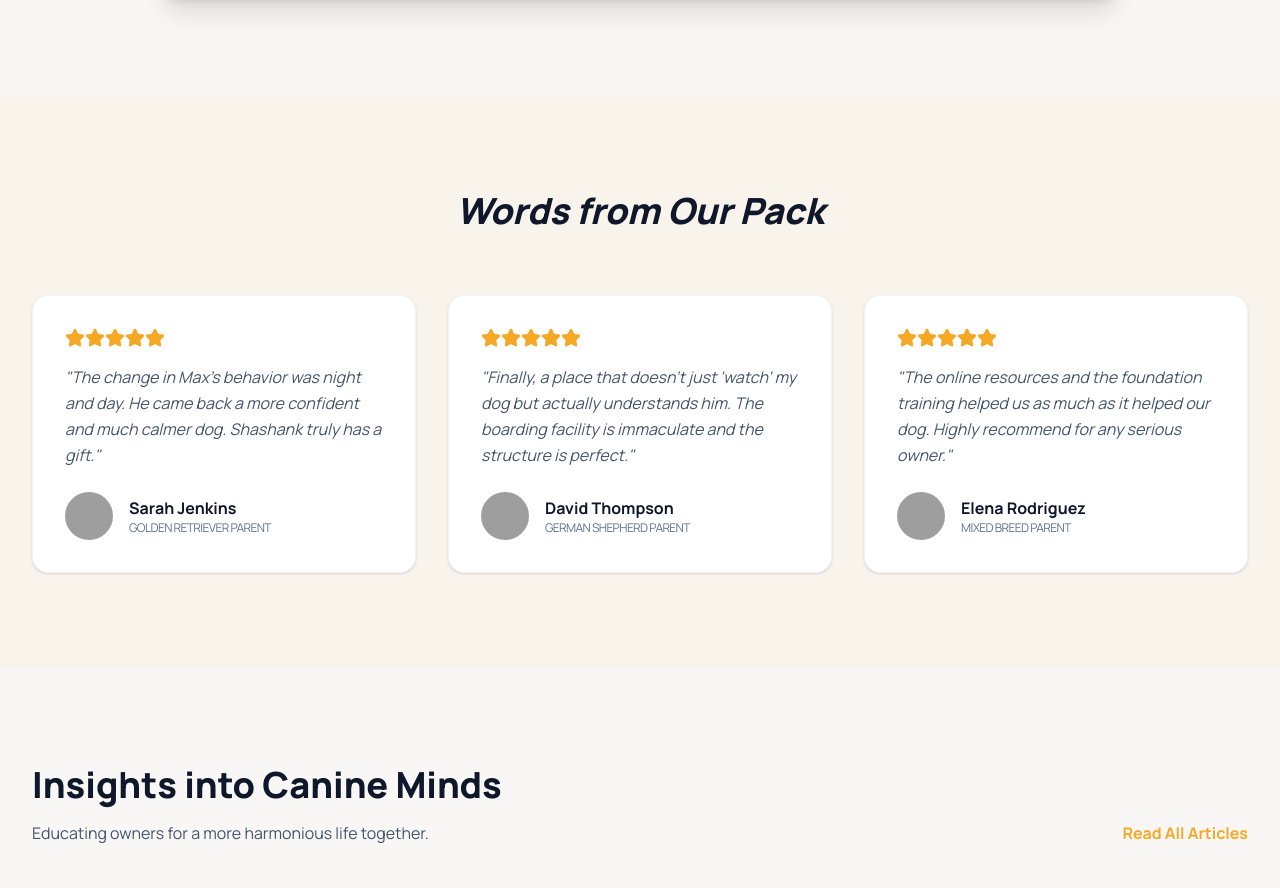
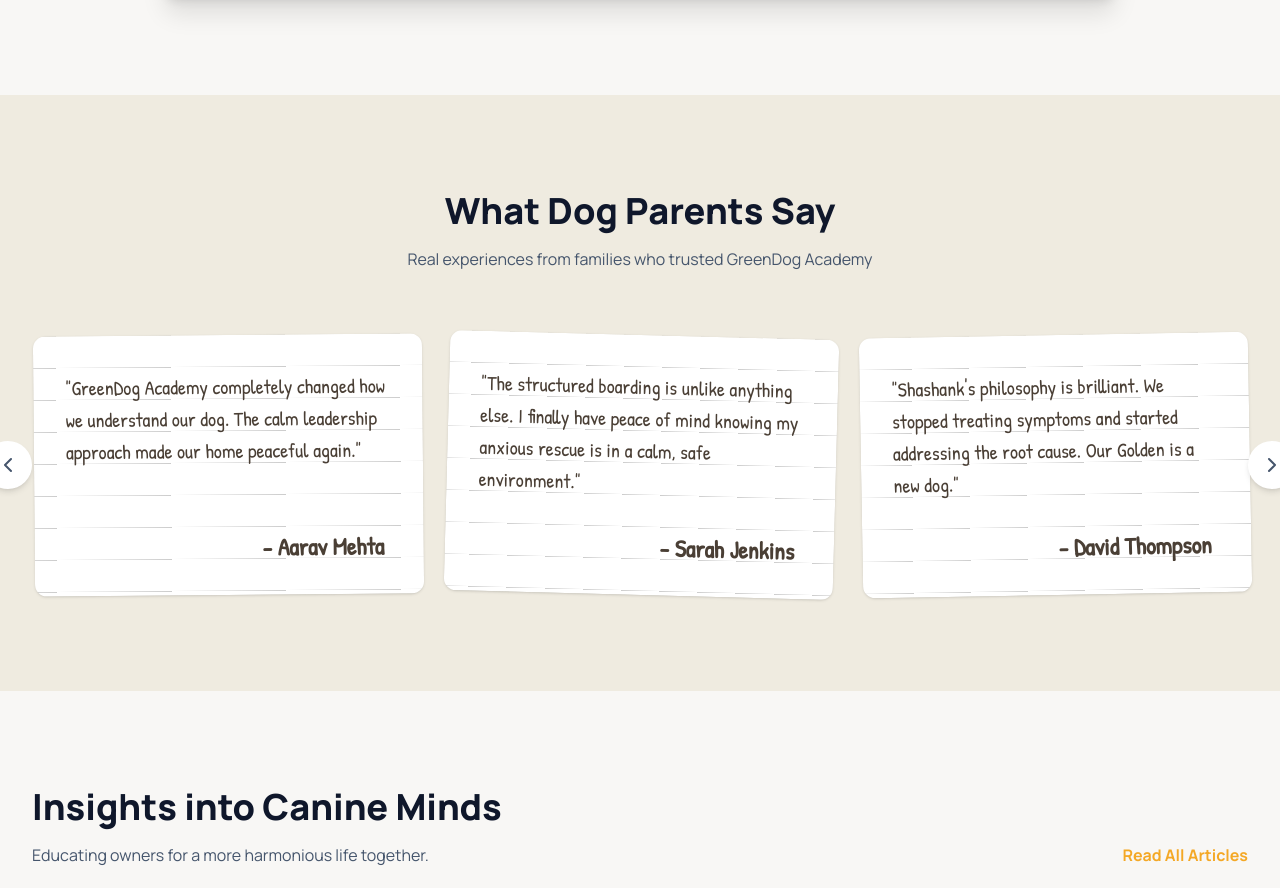
Before and after one commit to devific/gda, a React (Vite) app: page / in a window 1280 px wide. Shown: the part 3848-4736 px from the top of the page. Built offline with nearby package versions, Linux system fonts and the light colour scheme; grey boxes are pictures that could not be loaded.

Commit message:
Refactor components and improve testimonials functionality

```diff
--- a/package.json
+++ b/package.json
@@ -4,7 +4,7 @@
   "version": "0.0.0",
   "type": "module",
   "scripts": {
-    "dev": "vite --port=3000 --host=0.0.0.0",
+    "dev": "vite --host=0.0.0.0",
     "build": "vite build",
     "preview": "vite preview",
     "clean": "rm -rf dist",
--- a/src/components/Testimonials.tsx
+++ b/src/components/Testimonials.tsx
@@ -1,68 +1,233 @@
-import { motion } from 'motion/react';
-import { Star } from 'lucide-react';
+import { useState, useEffect, useRef } from "react";
+import { motion } from "motion/react";
+import { ChevronLeft, ChevronRight } from "lucide-react";
 
-const reviews = [
+const testimonials = [
   {
-    name: 'Sarah Jenkins',
-    role: 'Golden Retriever Parent',
-    text: "The change in Max's behavior was night and day. He came back a more confident and much calmer dog. Shashank truly has a gift.",
-    image: 'https://lh3.googleusercontent.com/aida-public/AB6AXuBxnyTl0twPsZjY-3uacKHnCz08LKswNUhTz11mLOBzVk5aJAZh-Vh2nvVgY0EEXHghUEgmv8e-o2biFBtyXhYMuEI3-rxzUVv7XbVmLNfhTXFC9sp9Tw-OMIUJf5qUUetnp4ZdfxarQzRv9Q0XUdjd7fPEKK49JxVqJqPhQw_TZeUj-0MJRIDscyuh9viUOJFEu1_a3exlK1e3TAmW2cZDoymVAH4ZTSHjVO9WJEX3YnCX5zkvQA93k2lwBOMzcc-eBLDZnnDYd_Jg',
+    id: 1,
+    text: "GreenDog Academy completely changed how we understand our dog. The calm leadership approach made our home peaceful again.",
+    name: "Aarav Mehta",
   },
   {
-    name: 'David Thompson',
-    role: 'German Shepherd Parent',
-    text: "Finally, a place that doesn't just 'watch' my dog but actually understands him. The boarding facility is immaculate and the structure is perfect.",
-    image: 'https://lh3.googleusercontent.com/aida-public/AB6AXuD1fly_5naP3hZkrDfYNkhH3967VhBzqCdwB8dw9AHahHpuziN7tocpKcsV7liRRmLtlxikz6705dokj0zjwG3Vd7Lf4UA_X7Y7ltw7hGXZdHm0jOtXLnFDXLJf4xHIDfz4aXffzHFBPf9-ShSr-s3g1i2F0UPoQVSGEAl-mTOTopXJuxGj8d1FekbEyS5M7NYJZE7szG0x_nJeGVlVPx9uV3m6xZ0zRQwWpsc7pPUFSvfj7bu-f5a8-srJFbemBzh4Gac09KKB0GEw',
+    id: 2,
+    text: "The structured boarding is unlike anything else. I finally have peace of mind knowing my anxious rescue is in a calm, safe environment.",
+    name: "Sarah Jenkins",
   },
   {
-    name: 'Elena Rodriguez',
-    role: 'Mixed Breed Parent',
-    text: 'The online resources and the foundation training helped us as much as it helped our dog. Highly recommend for any serious owner.',
-    image: 'https://lh3.googleusercontent.com/aida-public/AB6AXuCFjDhwV_78JxOR1LusElHYS1Z6pWOo-U_CK-E6PuK53m2aH9p_sThqKszLL7vli8issk2fn3pgEFIxUBsP5wJCsH2P_SObRj42WMoOzqdRMTIN1_9udsXxmZ7aN6R9_l9dqTtzwEIDvjAIckT5Zl7p6nZCQgGh7VfsqRSg0PyL5XIFEo93tVyIwi3f7LHSgxwjAA1ccxu-S6Xe8xD-PZ_3YbvWA8PAfsytMmrjsowdBK4pH8rxFEwVhR35cmxcrJHScU82eEkiscjo',
+    id: 3,
+    text: "Shashank's philosophy is brilliant. We stopped treating symptoms and started addressing the root cause. Our Golden is a new dog.",
+    name: "David Thompson",
+  },
+  {
+    id: 4,
+    text: "I was skeptical about 'psychology-based' training, but the results speak for themselves. The staff is incredibly knowledgeable.",
+    name: "Elena Rodriguez",
+  },
+  {
+    id: 5,
+    text: "It's not just a facility; it's an education for both dogs and owners. The daily routine they established saved our sanity.",
+    name: "Michael Chen",
+  },
+  {
+    id: 6,
+    text: "Professional, clean, and truly caring. They don't just watch your dog; they actively improve their state of mind.",
+    name: "Jessica Taylor",
   },
 ];
 
+const trackItems = [...testimonials, ...testimonials, ...testimonials];
+
 export default function Testimonials() {
+  const [activeIndex, setActiveIndex] = useState(testimonials.length);
+  const [isTransitioning, setIsTransitioning] = useState(false);
+  const [isMounted, setIsMounted] = useState(false);
+  const [visibleCount, setVisibleCount] = useState(3);
+  const [itemWidth, setItemWidth] = useState(0);
+  const itemRef = useRef<HTMLDivElement>(null);
+
+  useEffect(() => {
+    const updateLayout = () => {
+      if (window.innerWidth >= 1024) setVisibleCount(3);
+      else if (window.innerWidth >= 768) setVisibleCount(2);
+      else setVisibleCount(1);
+
+      if (itemRef.current) {
+        setItemWidth(itemRef.current.offsetWidth);
+      }
+    };
+
+    updateLayout();
+    setIsMounted(true);
+    window.addEventListener("resize", updateLayout);
+    const timeoutId = setTimeout(updateLayout, 100);
+
+    return () => {
+      window.removeEventListener("resize", updateLayout);
+      clearTimeout(timeoutId);
+    };
+  }, []);
+
+  useEffect(() => {
+    if (isMounted && !isTransitioning) {
+      const timer = setTimeout(() => {
+        setIsTransitioning(true);
+      }, 50);
+      return () => clearTimeout(timer);
+    }
+  }, [isMounted, isTransitioning]);
+
+  const next = () => {
+    if (!isTransitioning) return;
+    setActiveIndex((prev) => prev + 1);
+  };
+
+  const prev = () => {
+    if (!isTransitioning) return;
+    setActiveIndex((prev) => prev - 1);
+  };
+
+  const handleAnimationComplete = () => {
+    if (activeIndex >= testimonials.length * 2) {
+      setIsTransitioning(false);
+      setActiveIndex(activeIndex - testimonials.length);
+    } else if (activeIndex <= 0) {
+      setIsTransitioning(false);
+      setActiveIndex(activeIndex + testimonials.length);
+    }
+  };
+
   return (
-    <section className="py-24 bg-primary/5">
-      <div className="max-w-7xl mx-auto px-4 sm:px-6 lg:px-8">
+    <section className="py-24 bg-[#EFEBE0] overflow-hidden relative">
+      <style>{`
+        @import url('https://fonts.googleapis.com/css2?family=Patrick+Hand&display=swap');
+        .font-handwriting {
+          font-family: 'Patrick Hand', cursive;
+        }
+        .paper-lines {
+          background-image: repeating-linear-gradient(transparent, transparent 31px, rgba(0,0,0,0.2) 32px);
+          background-attachment: local;
+        }
+      `}</style>
+      <div className="max-w-7xl mx-auto px-4 sm:px-6 lg:px-8 relative">
+        <div className="text-center mb-16">
           <motion.h2
             initial={{ opacity: 0, y: 20 }}
             whileInView={{ opacity: 1, y: 0 }}
             viewport={{ once: true }}
-          className="text-4xl font-extrabold text-center mb-16 italic"
+            className="text-4xl font-extrabold mb-4"
           >
-          Words from Our Pack
+            What Dog Parents Say
           </motion.h2>
-        <div className="grid grid-cols-1 md:grid-cols-3 gap-8">
-          {reviews.map((review, index) => (
+          <motion.p
+            initial={{ opacity: 0, y: 20 }}
+            whileInView={{ opacity: 1, y: 0 }}
+            viewport={{ once: true }}
+            transition={{ delay: 0.2 }}
+            className="text-slate-600"
+          >
+            Real experiences from families who trusted GreenDog Academy
+          </motion.p>
+        </div>
+
+        <div className="relative">
+          {/* Arrows */}
+          <button
+            onClick={prev}
+            aria-label="Previous testimonials"
+            className="absolute left-0 top-1/2 -translate-y-1/2 -translate-x-4 lg:-translate-x-12 z-10 w-12 h-12 rounded-full bg-white shadow-md flex items-center justify-center text-slate-600 hover:text-[#F4A623] hover:bg-[#f0ead6] transition-colors"
+          >
+            <ChevronLeft className="w-6 h-6" />
+          </button>
+
+          <button
+            onClick={next}
+            aria-label="Next testimonials"
+            className="absolute right-0 top-1/2 -translate-y-1/2 translate-x-4 lg:translate-x-12 z-10 w-12 h-12 rounded-full bg-white shadow-md flex items-center justify-center text-slate-600 hover:text-[#F4A623] hover:bg-[#f0ead6] transition-colors"
+          >
+            <ChevronRight className="w-6 h-6" />
+          </button>
+
+          {/* Slider */}
+          <div className="overflow-hidden px-2 py-8 -mx-2 -my-8">
             <motion.div
-              key={review.name}
-              initial={{ opacity: 0, scale: 0.9 }}
-              whileInView={{ opacity: 1, scale: 1 }}
+              className="flex gap-6 cursor-grab active:cursor-grabbing"
+              drag="x"
+              dragConstraints={{ left: -10000, right: 10000 }}
+              dragElastic={0.2}
+              onDragEnd={(e, { offset, velocity }) => {
+                if (offset.x < -50 || velocity.x < -500) {
+                  next();
+                } else if (offset.x > 50 || velocity.x > 500) {
+                  prev();
+                }
+              }}
+              animate={{ x: -activeIndex * (itemWidth + 24) }}
+              transition={{
+                type: isTransitioning ? "spring" : "tween",
+                stiffness: 300,
+                damping: 30,
+                duration: isTransitioning ? undefined : 0,
+              }}
+              onAnimationComplete={handleAnimationComplete}
+            >
+              {trackItems.map((testimonial, index) => {
+                const isVisible =
+                  index >= activeIndex && index < activeIndex + visibleCount;
+                const rotation =
+                  testimonial.id % 3 === 0
+                    ? -1
+                    : testimonial.id % 2 === 0
+                      ? 1.5
+                      : -0.5;
+
+                return (
+                  <motion.div
+                    key={`${testimonial.id}-${index}`}
+                    ref={index === 0 ? itemRef : null}
+                    className="flex-none w-full md:w-[calc(50%-12px)] lg:w-[calc(33.333%-16px)]"
+                    initial={{ opacity: 0, y: 20 }}
+                    whileInView={{ opacity: 1, y: 0 }}
                     viewport={{ once: true }}
-              transition={{ delay: index * 0.2 }}
-              className="bg-white p-8 rounded-2xl shadow-sm border border-slate-100"
+                    whileHover={{
+                      y: -4,
+                      boxShadow:
+                        "0 10px 25px -5px rgba(0, 0, 0, 0.1), 0 8px 10px -6px rgba(0, 0, 0, 0.1)",
+                    }}
                   >
-              <div className="flex text-primary mb-4">
-                {[...Array(5)].map((_, i) => (
-                  <Star key={i} className="w-5 h-5 fill-primary" />
-                ))}
+                    <div
+                      className="bg-white rounded-xl shadow-sm p-8 h-full flex flex-col justify-between paper-lines relative"
+                      style={{ transform: `rotate(${rotation}deg)` }}
+                    >
+                      <p className="font-handwriting text-xl leading-[32px] text-[#4A3F35] pt-1">
+                        "{testimonial.text}"
+                      </p>
+
+                      <div className="mt-8 flex justify-end">
+                        <div className="inline-block">
+                          <motion.div
+                            initial={{ width: 0 }}
+                            animate={
+                              isVisible ? { width: "100%" } : { width: 0 }
+                            }
+                            transition={{
+                              duration: 1.2,
+                              ease: "easeInOut",
+                              delay: 0.2,
+                            }}
+                            className="overflow-hidden whitespace-nowrap"
+                          >
+                            <span className="font-handwriting text-2xl text-[#4A3F35] font-bold pr-2">
+                              - {testimonial.name}
+                            </span>
+                          </motion.div>
                         </div>
-              <p className="text-slate-600 italic mb-6 leading-relaxed">"{review.text}"</p>
-              <div className="flex items-center gap-4">
-                <img
-                  src={review.image}
-                  alt={review.name}
-                  className="w-12 h-12 rounded-full object-cover"
-                />
-                <div>
-                  <p className="font-bold">{review.name}</p>
-                  <p className="text-xs text-slate-500 uppercase tracking-tighter">{review.role}</p>
                       </div>
                     </div>
                   </motion.div>
-          ))}
+                );
+              })}
+            </motion.div>
+          </div>
         </div>
       </div>
     </section>
```
Also changed, not shown: src/components/Comparison.tsx (+28 -21 lines). Lines whose indentation alone changed are shown as unchanged.
